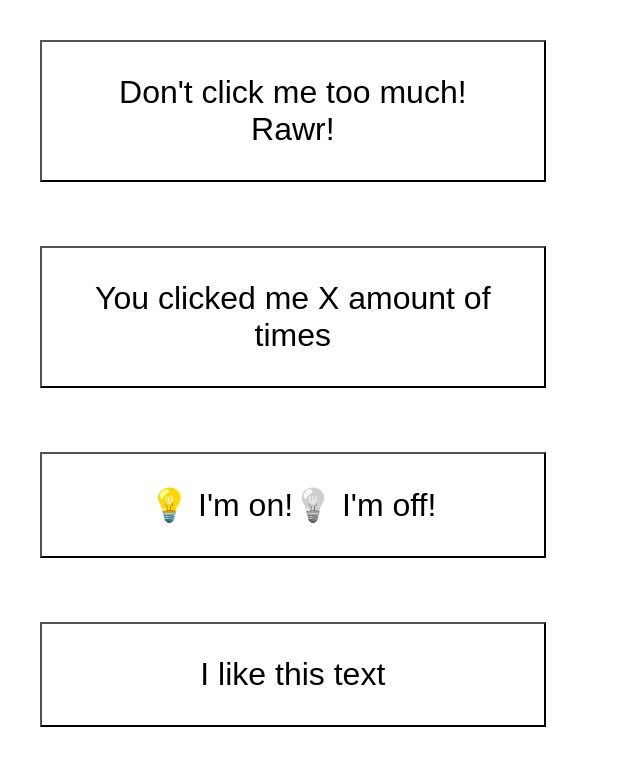
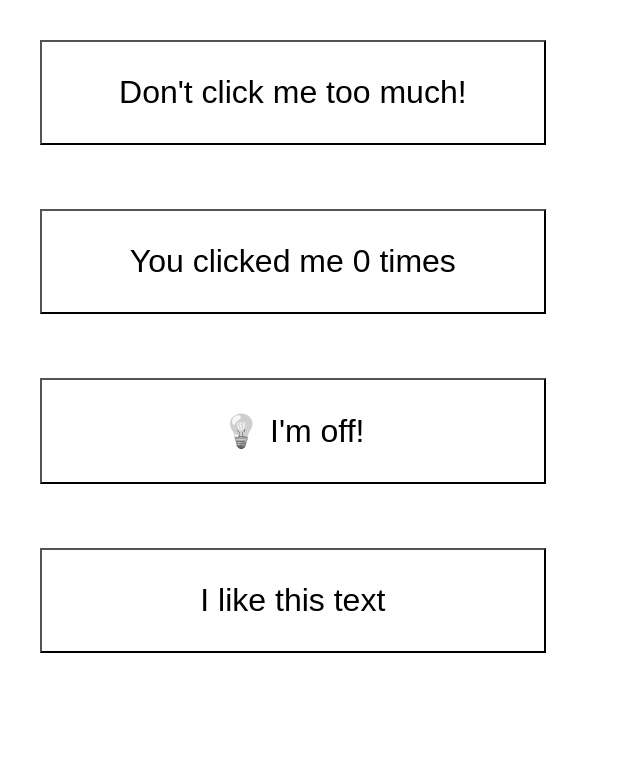
Before and after one commit to swathij943/fancy-buttons, a React (Create React App) app: page / in a window 1280 px wide. Shown: the top 766 px of the page, without its empty margins (0-640 px from the left). Built offline with nearby package versions, Linux system fonts and the light colour scheme.

Commit message:
Adding states to components & set up states

```diff
--- a/src/components/AngryButton.js
+++ b/src/components/AngryButton.js
@@ -1,10 +1,13 @@
-import React from 'react'; //optional
-function AngryButton() {
+import React, { useState } from "react";
+
+function AngryButton(props) {
+  const [anger, setAnger] = useState(0);
+
   return (
-    <button className="AngryButton">
-      {/* If you have NOT reached the maximum */}<span>Don't click me too much! </span>
-      {/* If you HAVE reached the maximum */}<span>Rawr!</span>
-    </button>
+    <button style={{ backgroundColor: `rgba(255,0,0,${anger})` }} className="AngryButton">
+    {anger < 1 && <span>Don't click me too much! </span>}
+    {anger > 1 && <span>Rawr!</span>}
+  </button>
   );
 }
 
--- a/src/components/CounterButton.js
+++ b/src/components/CounterButton.js
@@ -1,10 +1,13 @@
-import React from 'react'; //optional
+import React, { useState } from "react";
 
 function CounterButton() {
+
+  const [clickAmount, setClickAmount] = useState(0);
+
   return (
     <button className="CounterButton">
-    You clicked me X amount of times
-    </button>
+    You clicked me {clickAmount} times
+  </button>
   );
 }
 
--- a/src/components/LightSwitchButton.js
+++ b/src/components/LightSwitchButton.js
@@ -1,11 +1,14 @@
-import React from 'react'; //optional
+import React, { useState } from "react";
 
 function LightSwitchButton() {
+
+  const [light, setLight] = useState("off");
+
   return (
     <button className="LightSwitchButton">
-      {/* When the state is on */}<span><i>💡</i> I'm on!</span>
-      {/* When the state is off */}<span className="off"><i>💡</i> I'm off!</span>
-    </button>
+    {light === "on" && <span><i>💡</i> I'm on!</span>}
+    {light === "off" && <span className="off"><i>💡</i> I'm off!</span>}
+  </button>
   );
 }
 
--- a/src/components/TextRepeaterButton.js
+++ b/src/components/TextRepeaterButton.js
@@ -1,9 +1,17 @@
-import React from 'react'; //optional
+import React, { useState } from "react";
 
 function TextRepeaterButton() {
+
+  const [repetitions, setRepetitions] = useState(1);
+  const textArray = [];
+
+  for (let i = 0; i < repetitions; i++) {
+    textArray.push(<span key={i}>I like this text</span>);
+  }
+
   return (
     <button className="TextRepeaterButton">
-      <span>I like this text</span>
+      {textArray}
     </button>
   );
 }
```
